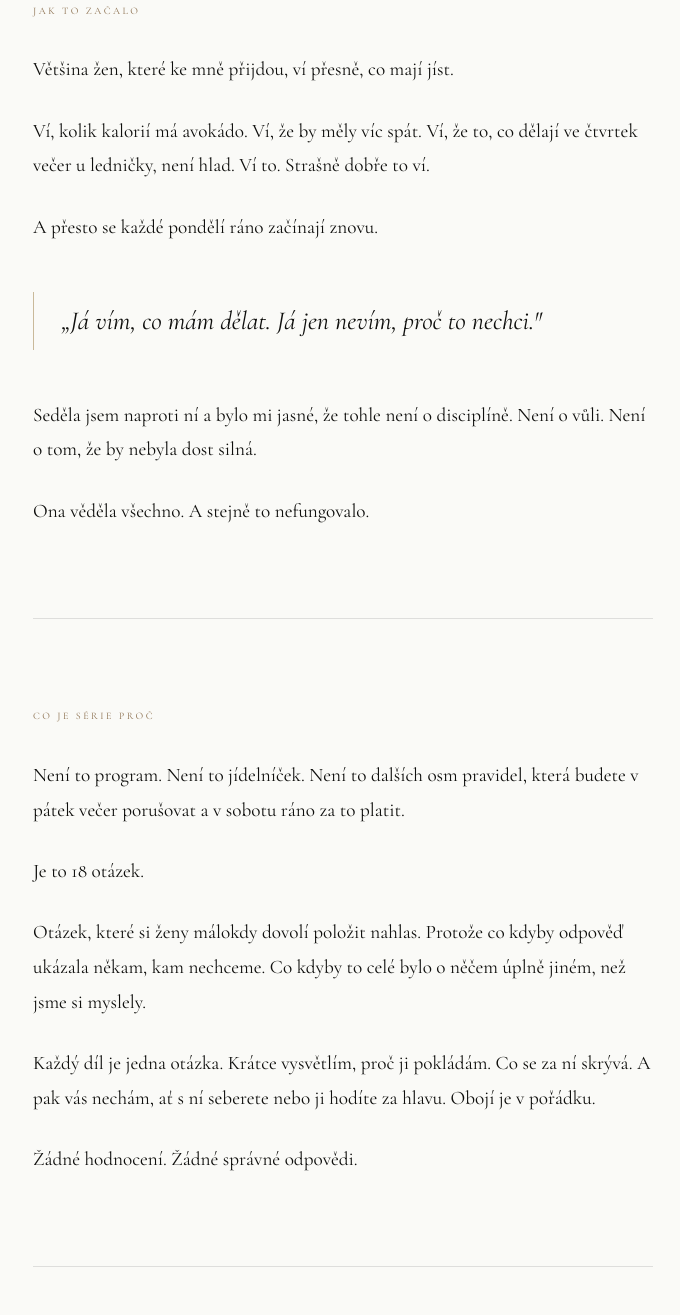
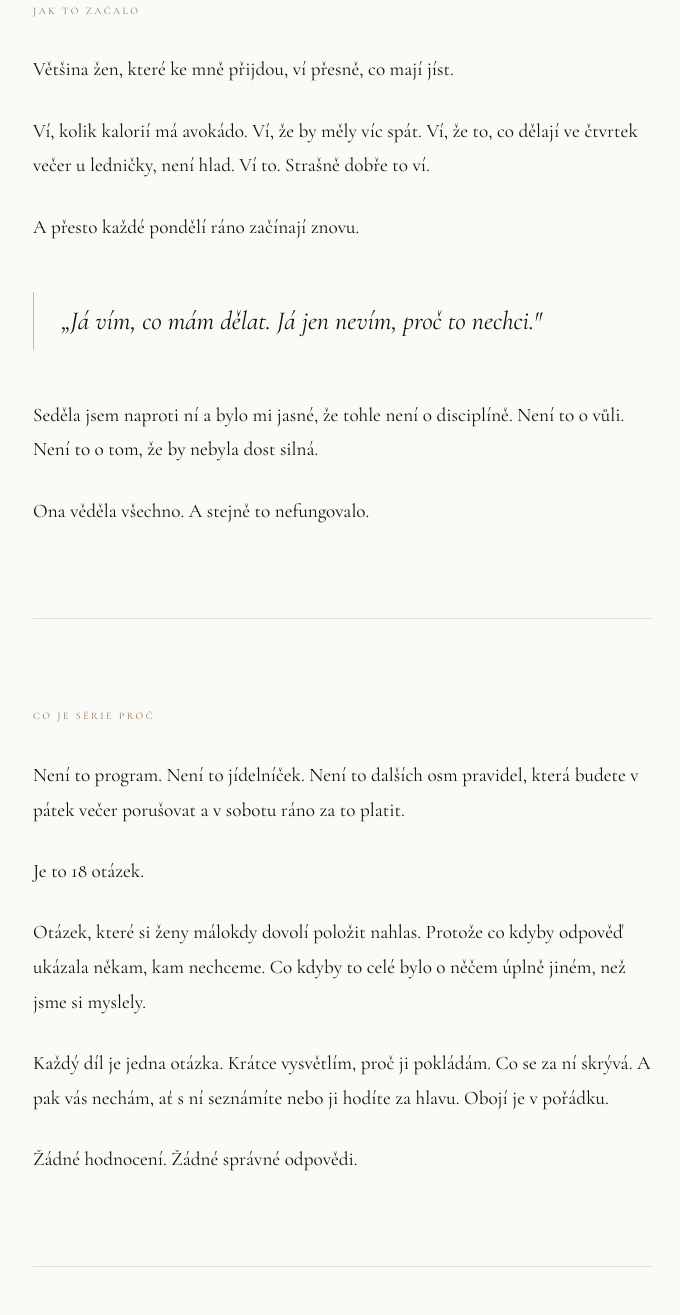
Before and after one commit to myheallo/proc, a plain HTML site: page index.html in a window 1280 px wide. Shown: the part 823-2138 px from the top of the page, without its empty margins (297-977 px from the left). Drawn offline with nearby package versions, Linux system fonts and the light colour scheme.

Commit message:
Update index.html

```diff
--- a/index.html
+++ b/index.html
@@ -361,13 +361,13 @@
     <div class="body-text">
       <p>Většina žen, které ke mně přijdou, ví přesně, co mají jíst.</p>
       <p>Ví, kolik kalorií má avokádo. Ví, že by měly víc spát. Ví, že to, co dělají ve čtvrtek večer u ledničky, není hlad. Ví to. Strašně dobře to ví.</p>
-      <p>A přesto se každé pondělí ráno začínají znovu.</p>
+      <p>A přesto každé pondělí ráno začínají znovu.</p>
     </div>
     <div class="quote-block reveal">
       <p>„Já vím, co mám dělat. Já jen nevím, proč to nechci."</p>
     </div>
     <div class="body-text reveal">
-      <p>Seděla jsem naproti ní a bylo mi jasné, že tohle není o disciplíně. Není o vůli. Není o tom, že by nebyla dost silná.</p>
+      <p>Seděla jsem naproti ní a bylo mi jasné, že tohle není o disciplíně. Není to o vůli. Není to o tom, že by nebyla dost silná.</p>
       <p>Ona věděla všechno. A stejně to nefungovalo.</p>
     </div>
   </section>
@@ -378,7 +378,7 @@
       <p>Není to program. Není to jídelníček. Není to dalších osm pravidel, která budete v pátek večer porušovat a v sobotu ráno za to platit.</p>
       <p>Je to 18 otázek.</p>
       <p>Otázek, které si ženy málokdy dovolí položit nahlas. Protože co kdyby odpověď ukázala někam, kam nechceme. Co kdyby to celé bylo o něčem úplně jiném, než jsme si myslely.</p>
-      <p>Každý díl je jedna otázka. Krátce vysvětlím, proč ji pokládám. Co se za ní skrývá. A pak vás nechám, ať s ní seberete nebo ji hodíte za hlavu. Obojí je v pořádku.</p>
+      <p>Každý díl je jedna otázka. Krátce vysvětlím, proč ji pokládám. Co se za ní skrývá. A pak vás nechám, ať s ní seznámíte nebo ji hodíte za hlavu. Obojí je v pořádku.</p>
       <p>Žádné hodnocení. Žádné správné odpovědi.</p>
     </div>
   </section>
```
